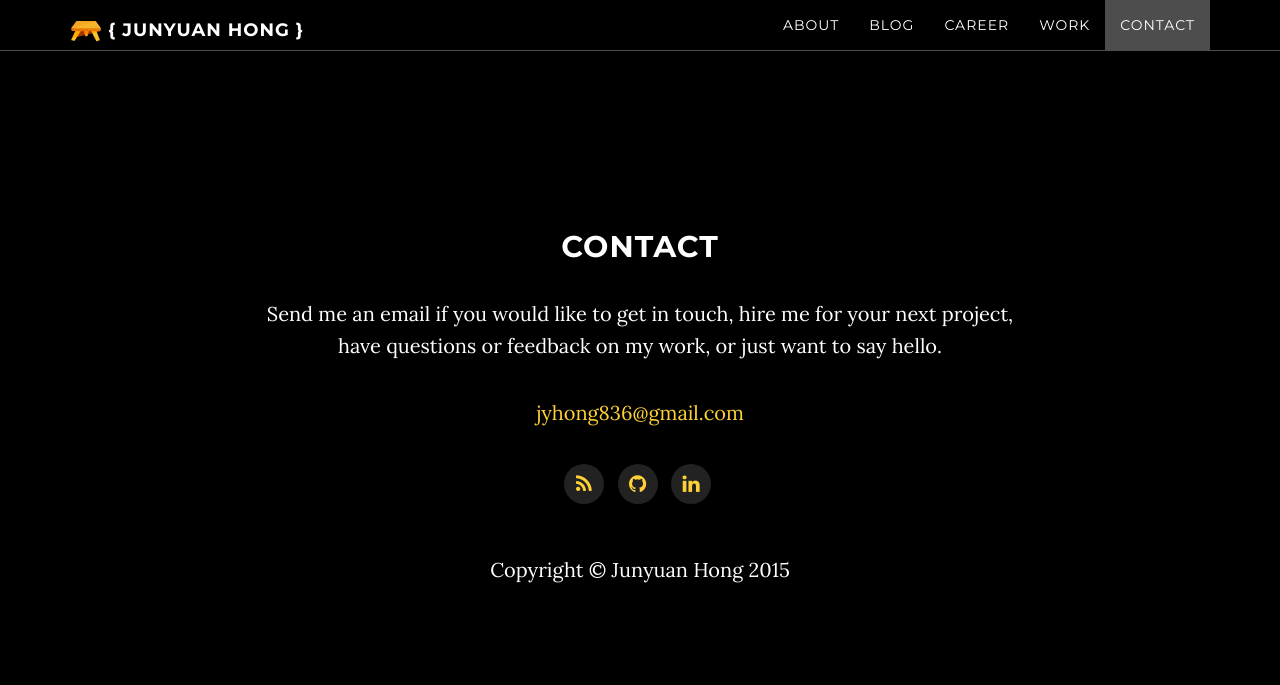
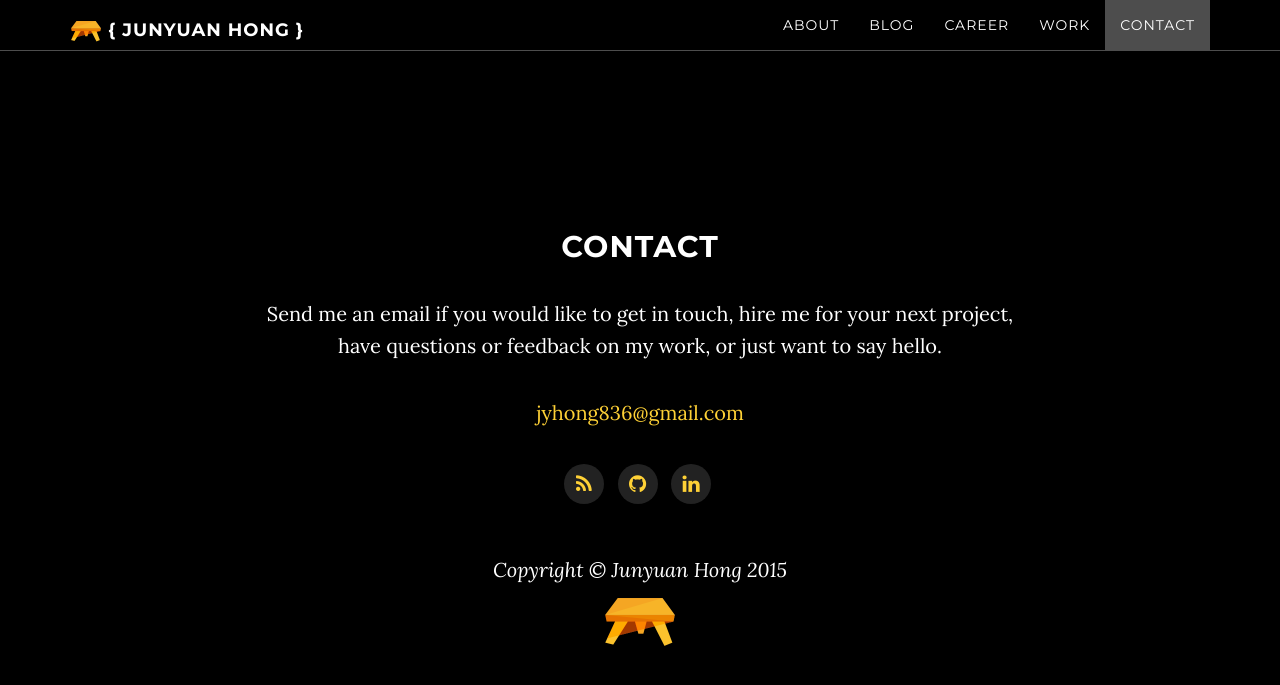
Before and after one commit to jyhong836/jyhong836.github.io, a Jekyll site: the page built from index.html, in a window 1280 px wide and 900 px high, scrolled down 5224 px. Shown: the top 685 px of the window. Built offline with Jekyll 4.4.1, drawn with Linux system fonts in a browser that asks for light colours; Markdown is read by kramdown in place of the engine named in the settings; comment, search, counter and statistics services are not loaded.

Commit message:
Add favicon to the footer.

```diff
--- a/_includes/footer.html
+++ b/_includes/footer.html
@@ -1,7 +1,8 @@
    <!-- Footer -->
     <footer>
         <div class="container text-center">
-            <p>Copyright &copy; {{ site.author }} {{ site.time | date: "%Y" }}</p>
+            <p><em>Copyright &copy; {{ site.author }} {{ site.time | date: "%Y" }}</em></p>
+            <p><img src="{{site.favicon-144x144}}" width="72" height="72"></p>
         </div>
     </footer>
 
```
Also changed, not shown: 14 other files.
